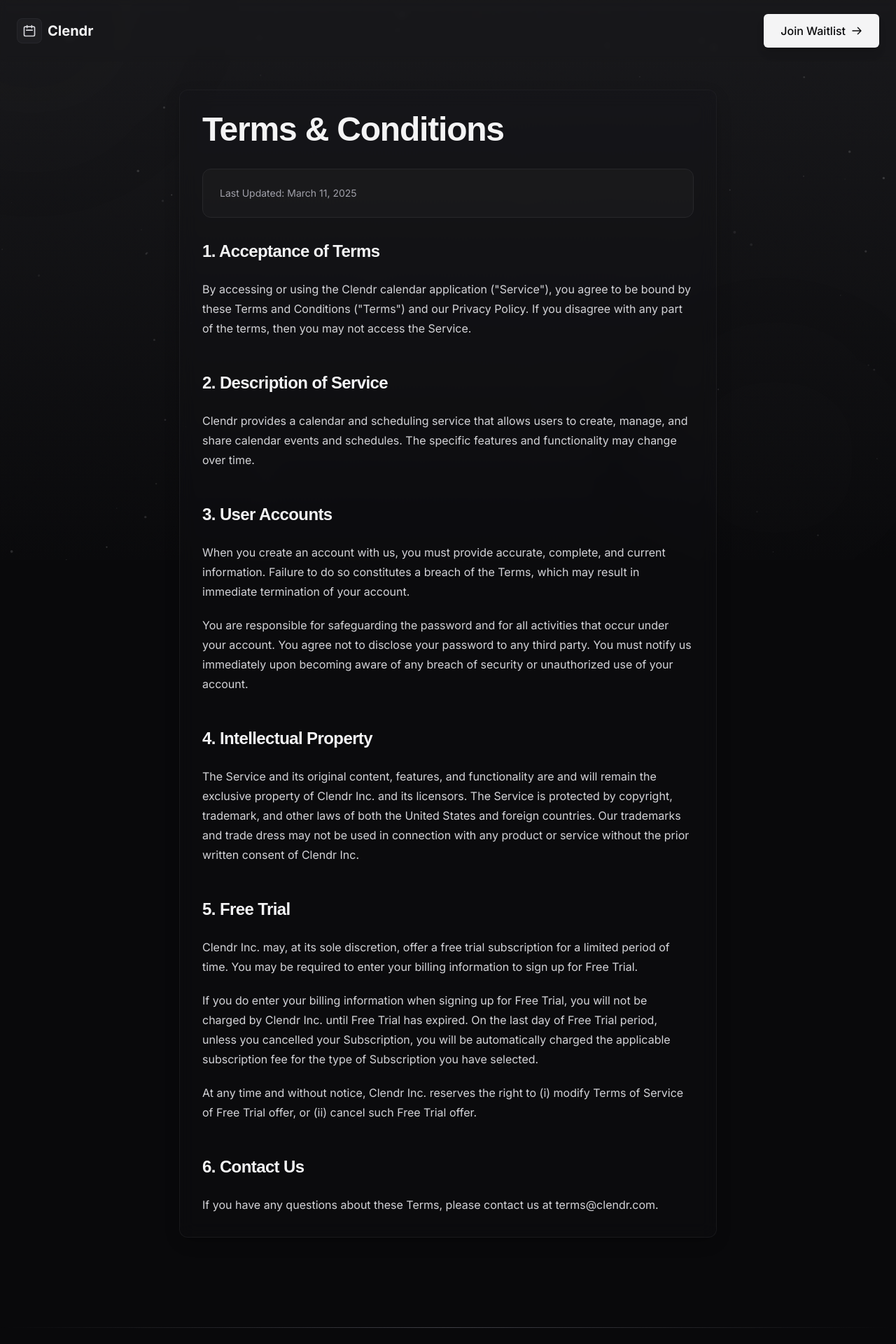
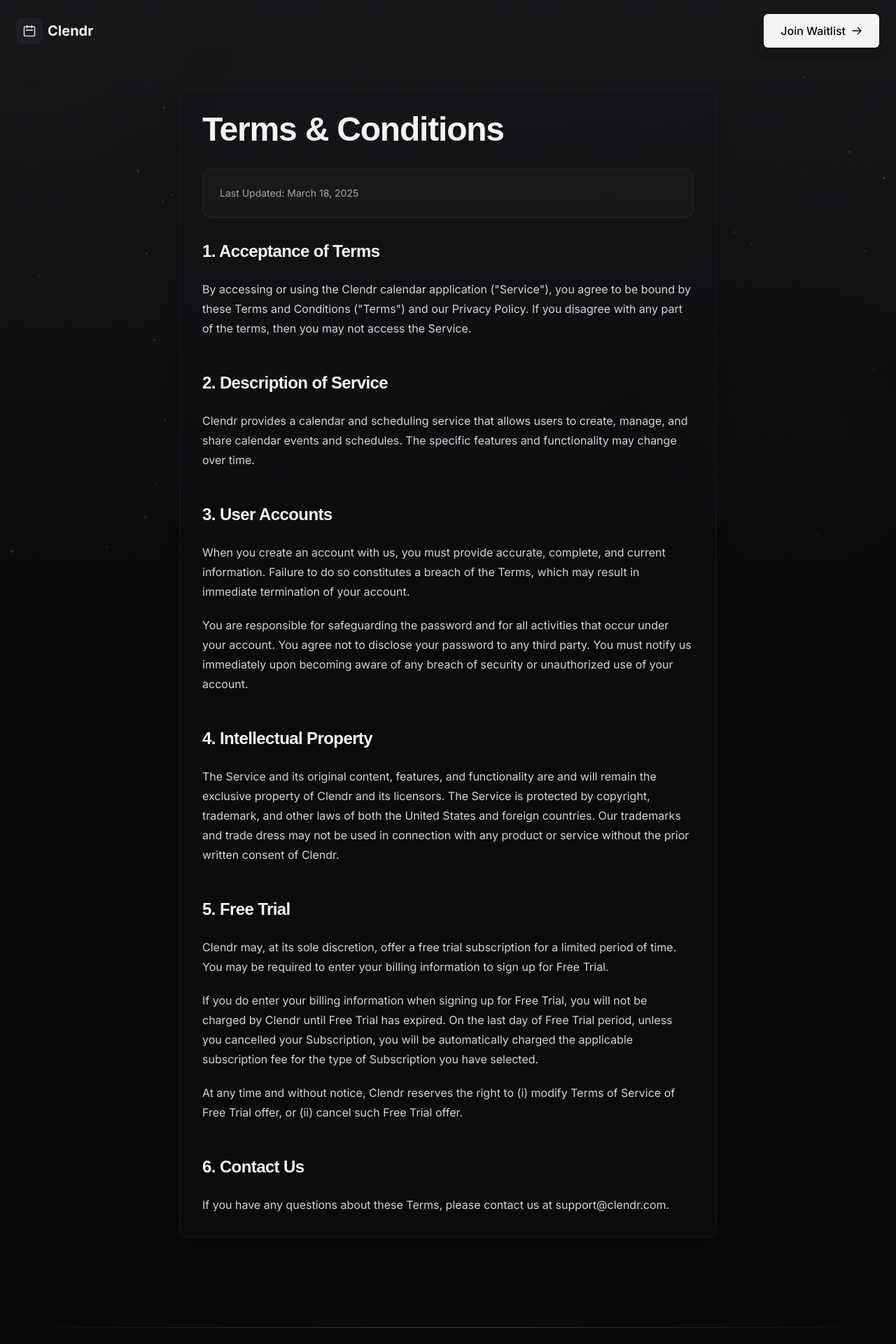
Before and after one commit to evan-taylor/clendr, a Next.js app in the folder apps/landing/: page /terms in a window 1280 px wide. Shown: the top 1920 px of the page at 70% size. Built offline with nearby package versions, Linux system fonts and the light colour scheme.

Commit message:
Update date, email address in terms and privacy policy

```diff
--- a/apps/landing/src/pages/privacy.tsx
+++ b/apps/landing/src/pages/privacy.tsx
@@ -28,7 +28,7 @@
                 <h1 className="text-4xl md:text-5xl font-bold mb-8 text-zinc-100">Privacy Policy</h1>
 
                 <div className="prose prose-zinc prose-invert max-w-none">
-                  <p className="text-zinc-400">Last Updated: {new Date().toLocaleDateString('en-US', { year: 'numeric', month: 'long', day: 'numeric' })}</p>
+                  <p className="text-zinc-400">Last Updated: March 18, 2025</p>
 
                   <h2 className="text-zinc-100">Introduction</h2>
                   <p className="text-zinc-300">
@@ -97,7 +97,7 @@
                     If you have any questions about this privacy policy or our data practices, please contact us at:
                   </p>
                   <p className="text-zinc-300">
-                    <strong>Email:</strong> privacy@clendr.com<br />
+                    <strong>Email:</strong> support@clendr.com<br />
                     <strong>Address:</strong> 2261 Market Street #86329, San Francisco, CA 94114
                   </p>
                 </div>
--- a/apps/landing/src/pages/terms.tsx
+++ b/apps/landing/src/pages/terms.tsx
@@ -58,7 +58,7 @@
 
               <div className="bg-zinc-800/30 p-6 rounded-xl mb-8 border border-zinc-800">
                 <p className="text-sm text-zinc-400">
-                  Last Updated: {new Date().toLocaleDateString('en-US', { month: 'long', day: 'numeric', year: 'numeric' })}
+                  Last Updated: March 18, 2025
                 </p>
               </div>
 
@@ -83,23 +83,23 @@
 
                 <motion.h2 variants={fadeIn} className="text-zinc-100">4. Intellectual Property</motion.h2>
                 <motion.p variants={fadeIn} className="text-zinc-300">
-                  The Service and its original content, features, and functionality are and will remain the exclusive property of Clendr Inc. and its licensors. The Service is protected by copyright, trademark, and other laws of both the United States and foreign countries. Our trademarks and trade dress may not be used in connection with any product or service without the prior written consent of Clendr Inc.
+                  The Service and its original content, features, and functionality are and will remain the exclusive property of Clendr and its licensors. The Service is protected by copyright, trademark, and other laws of both the United States and foreign countries. Our trademarks and trade dress may not be used in connection with any product or service without the prior written consent of Clendr.
                 </motion.p>
 
                 <motion.h2 variants={fadeIn} className="text-zinc-100">5. Free Trial</motion.h2>
                 <motion.p variants={fadeIn} className="text-zinc-300">
-                  Clendr Inc. may, at its sole discretion, offer a free trial subscription for a limited period of time. You may be required to enter your billing information to sign up for Free Trial.
+                  Clendr may, at its sole discretion, offer a free trial subscription for a limited period of time. You may be required to enter your billing information to sign up for Free Trial.
                 </motion.p>
                 <motion.p variants={fadeIn} className="text-zinc-300">
-                  If you do enter your billing information when signing up for Free Trial, you will not be charged by Clendr Inc. until Free Trial has expired. On the last day of Free Trial period, unless you cancelled your Subscription, you will be automatically charged the applicable subscription fee for the type of Subscription you have selected.
+                  If you do enter your billing information when signing up for Free Trial, you will not be charged by Clendr until Free Trial has expired. On the last day of Free Trial period, unless you cancelled your Subscription, you will be automatically charged the applicable subscription fee for the type of Subscription you have selected.
                 </motion.p>
                 <motion.p variants={fadeIn} className="text-zinc-300">
-                  At any time and without notice, Clendr Inc. reserves the right to (i) modify Terms of Service of Free Trial offer, or (ii) cancel such Free Trial offer.
+                  At any time and without notice, Clendr reserves the right to (i) modify Terms of Service of Free Trial offer, or (ii) cancel such Free Trial offer.
                 </motion.p>
 
                 <motion.h2 variants={fadeIn} className="text-zinc-100">6. Contact Us</motion.h2>
                 <motion.p variants={fadeIn} className="text-zinc-300">
-                  If you have any questions about these Terms, please contact us at terms@clendr.com.
+                  If you have any questions about these Terms, please contact us at support@clendr.com.
                 </motion.p>
               </div>
             </motion.div>
```
